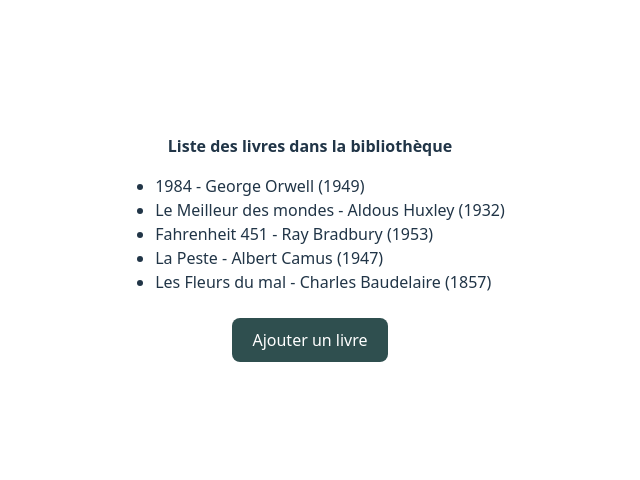
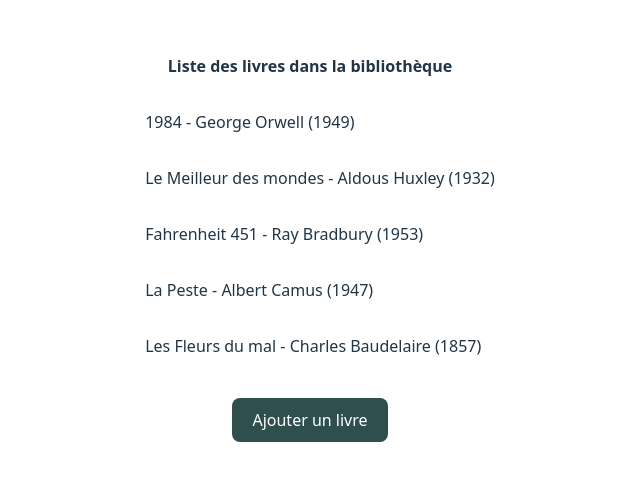
Before and after one commit to tiffaniequilbeuf/React-Bookstore, a React (Vite) app: page / in a window 1280 px wide. Shown: the part 148-628 px from the top of the page, without its empty margins (330-970 px from the left). Built offline with nearby package versions, Linux system fonts and the light colour scheme.

Commit message:
Ajout d'une image

```diff
--- a/src/App.css
+++ b/src/App.css
@@ -11,9 +11,11 @@
     will-change: filter;
     transition: filter 300ms;
 }
+
 .logo:hover {
     filter: drop-shadow(0 0 2em #646cffaa);
 }
+
 .logo.react:hover {
     filter: drop-shadow(0 0 2em #61dafbaa);
 }
@@ -22,6 +24,7 @@
     from {
         transform: rotate(0deg);
     }
+
     to {
         transform: rotate(360deg);
     }
@@ -41,35 +44,59 @@
     color: #888;
 }
 
-.titre{
+p{
+    text-align: start;
+}
+
+.titre {
     font-weight: bold;
 }
 
-.item{
-  text-align: start;
+.grid{
+    display : grid;
+    grid-template-columns: 30px 2fr 50px;
+    gap: 4px;
 }
 
-.btn{
+.item {
+    text-align: start;
+    /* display: flex;
+    justify-content: space-between;
+    align-items: center; */
+    gap: 4px;
+}
+
+.item img {
+    /* border : 1px solid black; */
+    height: 100px;
+    width: auto;
+    margin: 4px;
+    object-fit: cover;
+    display: flex;
+    align-items: center;
+}
+
+.btn {
     background-color: #2f4f4f;
     color: white;
-  margin : 8px;
+    margin: 8px;
 }
 
-.btn:hover{
+.btn:hover {
     background-color: #2f4f4fd7;
 }
 
-.form{
+.form {
     display: flex;
     flex-direction: column;
     text-align: start;
     padding-block: 16px;
 }
 
-label{
-  padding:5px;
+label {
+    padding: 5px;
 }
 
-input{
-  height : 32px;
+input {
+    height: 32px;
 }
--- a/src/App.jsx
+++ b/src/App.jsx
@@ -39,41 +39,57 @@ function App() {
     const [title, setTitle] = useState()
     const [author, setAuthor] = useState()
     const [year, setYear] = useState()
+    const [cover, setCover] = useState("")
+    const [quantity, setQuantity] = useState(1)
 
-    function handleSubmit(event){
+    /* mon objet initialBooks n'a pas de propriété quantité. Je vais ajouter pour chaque livre une quantité à 1.Il y a sans doute du map là dessous.
+    */
+    // function InitQuantity {
+
+    // }
+
+
+    function handleSubmit(event) {
         event.preventDefault();
-        // console.table(title, author, year)
 
-        const newBook = {title : title, author : author, year : year}
+        const newBook = {
+            title: title,
+            author: author,
+            year: year,
+            cover: cover,
+            quantity: quantity,
+        }
         console.log(newBook)
         const newBooks = [...books, newBook]
         setBooks(newBooks);
         setStatusBtn(false);
     }
 
-
     return (
         <>
             <div className='titre'>Liste des livres dans la bibliothèque</div>
             <ul>
                 {
-                    books.map((book) => <Book book={book} key={book.title}/>)
+                    books.map((book) => <Book book={book} key={book.title} />)
                 }
             </ul>
-            <button onClick={()=>setStatusBtn(!statusBtn)} className="btn">Ajouter un livre</button>
+            <button onClick={() => setStatusBtn(!statusBtn)} className="btn">Ajouter un livre</button>
 
             {
                 statusBtn &&
                 <form onSubmit={handleSubmit} className="form">
 
                     <label htmlFor="title">Titre</label>
-                    <input type="text" id="title" value={title} onChange={(event) => setTitle(event.target.value)}/>
+                    <input type="text" id="title" value={title} onChange={(event) => setTitle(event.target.value)} />
 
                     <label htmlFor="author">Auteur</label>
-                    <input type="" id="author" value={author} onChange={(event) => setAuthor(event.target.value)}/>
+                    <input type="" id="author" value={author} onChange={(event) => setAuthor(event.target.value)} />
 
                     <label htmlFor="year">Date de parution</label>
-                    <input type="number" id="year" value={year} onChange={(event) => setYear(event.target.value)}/>
+                    <input type="number" id="year" value={year} onChange={(event) => setYear(event.target.value)} />
+
+                    <label htmlFor="cover">Ajouter une couverture</label>
+                    <input type="url" id="cover" value={cover} onChange={(event) => setCover(event.target.value)} />
 
                     <button className="btn" type="submit">Ajouter</button>
                 </form>
--- a/src/composant/Book.jsx
+++ b/src/composant/Book.jsx
@@ -1,4 +1,20 @@
-export function Book({book}){
+export function Book({ book }) {
 
-    return <li className="item"> {book.title} - {book.author} ({book.year}) </li>
+    return (
+        <>
+            <li className="grid">
+                <div>
+                    {/* {
+                       !book.quantity ? setQuantity(1) : book.quantity
+                    } */}
+                    </div>
+                <p>{book.title} - {book.author} ({book.year}) </p>
+                {book.cover &&
+                    <img src={book.cover} alt="alt de l'image" />
+                }
+            </li>
+        </>
+    )
 }
+
+// https://picsum.photos/70/100
```
Also changed, not shown: 1 other file (tests, documents, lock files or other folders). Lines whose indentation alone changed are shown as unchanged.
